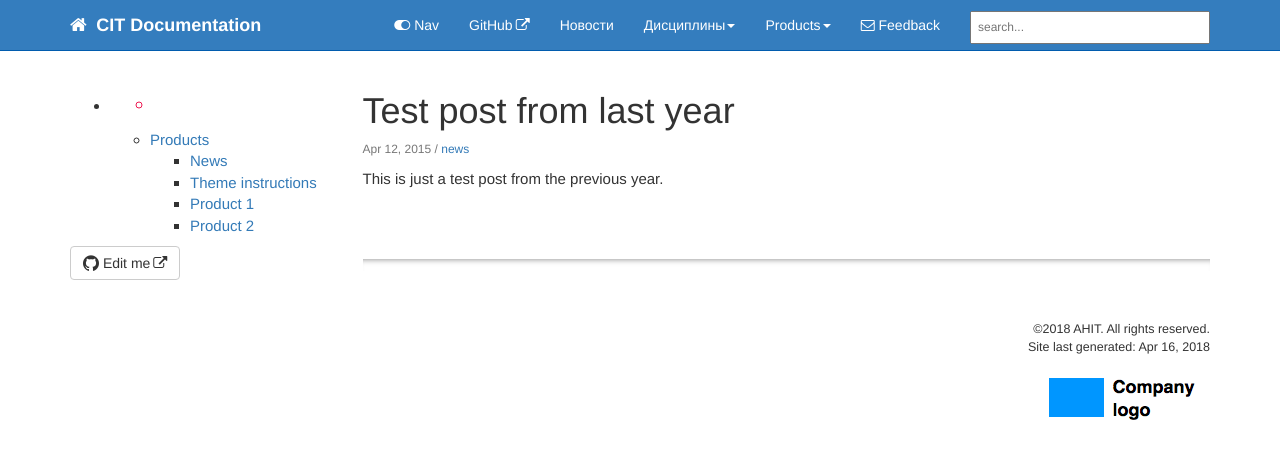
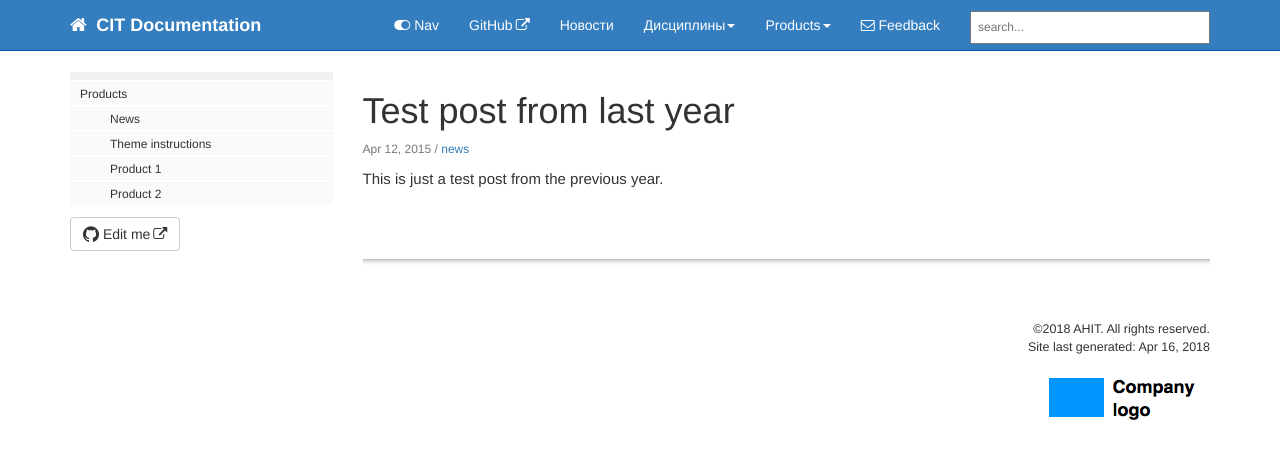
Before and after one commit to citDocs/citDocs.github.io, a Jekyll site: the page built from _posts/2015-04-12-test-post-last-year.md, in a window 1280 px wide. Shown: the top 459 px of the page. Built offline with Jekyll 4.4.1, drawn with Linux system fonts in a browser that asks for light colours; nearby versions of some CDN libraries; comment, search, counter and statistics services are not loaded.

Commit message:
Update sidebar.html

```diff
--- a/_includes/sidebar.html
+++ b/_includes/sidebar.html
@@ -1,7 +1,7 @@
 {% assign sidebar = site.data.sidebars[page.sidebar].entries %}
 
 
-  <ul><!-- id="mysidebar" class="nav"-->
+  <ul  class="nav"><!-- id="mysidebar"-->
           <li>
           <a href="#">{{ folder.title }}</a>
            <ul>
```
